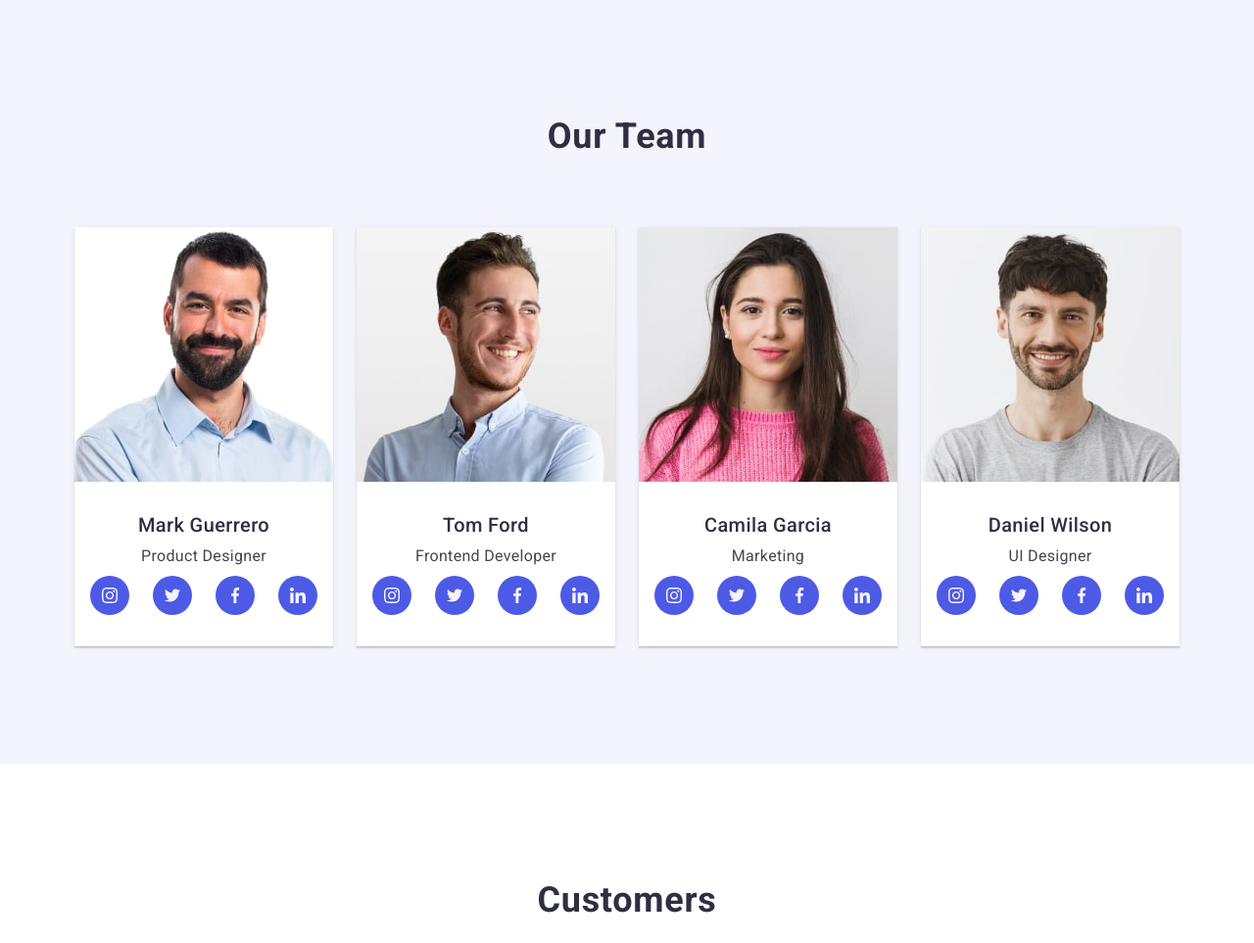
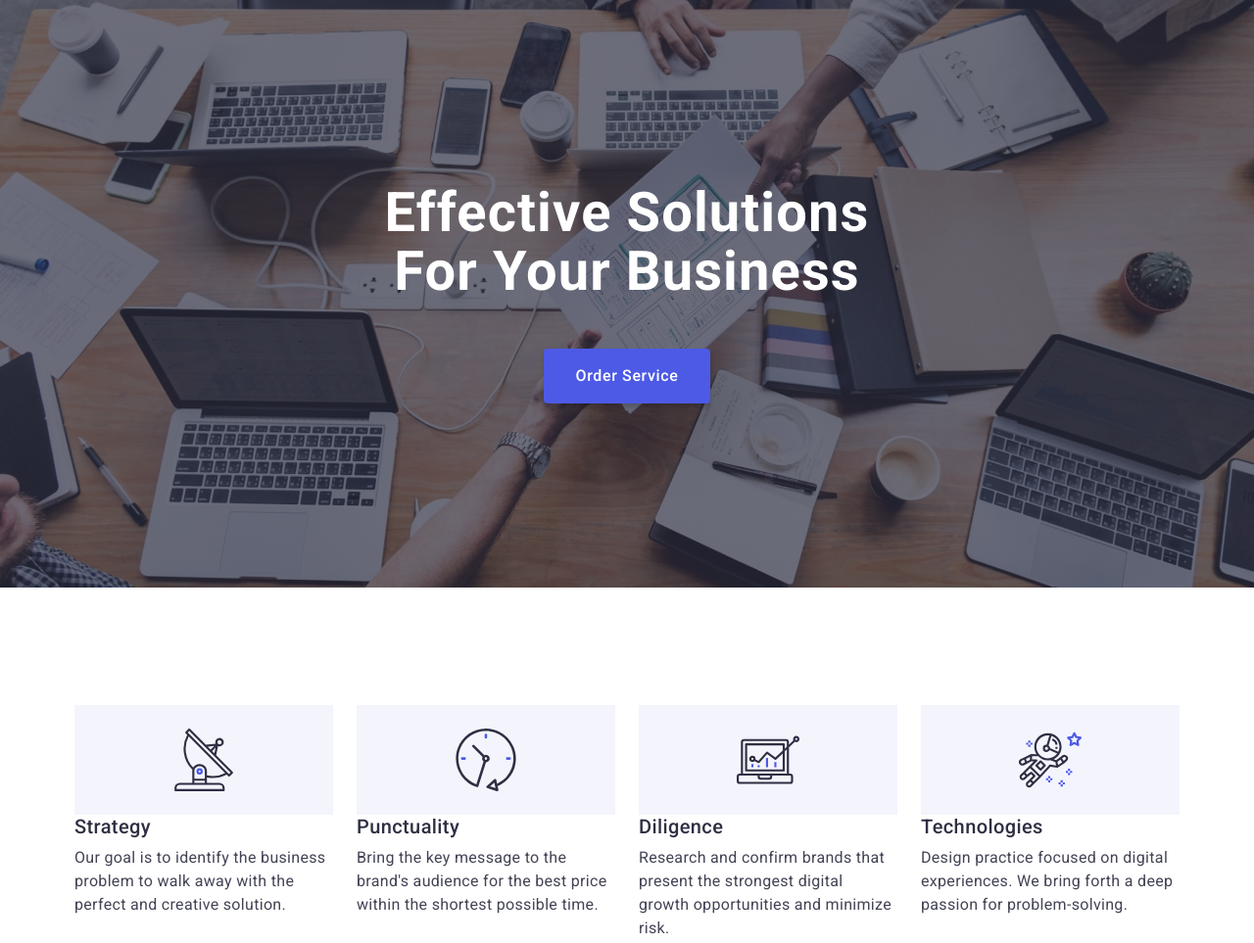
Before and after one commit to havryliaksv/goit-markup-hw-07, a plain HTML site: page index.html in a window 1280 px wide. Shown: the top 963 px of the page at 98% size. Drawn offline with nearby package versions, Linux system fonts and the light colour scheme.

Commit message:
edit hw7

```diff
--- a/css/styles.css
+++ b/css/styles.css
@@ -227,41 +227,42 @@ body {
 }
 /*--------------------HERO-------------------------*/
 .hero {
-  max-width: 1440px;
-  min-height: 600px;
+  max-width: 428px;
+  min-height: 432px;
   margin-left: auto;
   margin-right: auto;
-  padding-top: 188px;
-  padding-bottom: 188px;
+  padding-top: 112px;
+  padding-bottom: 112px;
 
   text-align: center;
 
-  background-color: var(--hero-background-color);
+  background-color: var(--title-color);
   background-image: var(--line-grad), url(../images/hero-img.jpg);
   background-size: cover;
   background-position: center;
   background-repeat: no-repeat;
 }
 .hero-title {
+  max-width: 320px;
   margin-left: auto;
   margin-right: auto;
-  margin-bottom: 48px;
-  max-width: 496px;
+  margin-bottom: 72px;
 
   font-weight: 700;
-  font-size: 56px;
-  line-height: 1.07;
+  font-size: 36px;
+  line-height: 1.11;
   letter-spacing: 0.02em;
-  color: var(--hero-title-color);
+  text-transform: capitalize;
+  color: var(--secondary-accent-color);
 }
 .hero-btn {
   display: inline-block;
   padding: 16px 32px;
   border-radius: 4px;
 
-  color: var(--hero-btn-color);
+  color: var(--secondary-accent-color);
 
-  background: var(--hero-background-btn-color);
+  background: var(--interactive-color);
   box-shadow: 0px 4px 4px rgba(0, 0, 0, 0.15);
 
   transition: background 250ms var(--timeing-function),
@@ -274,46 +275,24 @@ body {
 }
 /*--------------------FEATURES-------------------------*/
 .features {
-  padding-top: 120px;
-  padding-bottom: 120px;
+  padding-top: 96px;
+  padding-bottom: 96px;
 }
 .features-list {
   display: flex;
   flex-wrap: wrap;
+  row-gap: 72px;
+  column-gap: 24px;
 }
 .features-item {
-  width: calc((100% - 3 * 24px) / 4);
-}
-.features-item:not(:last-child) {
-  margin-right: 24px;
-}
-.features-item::before {
-  content: '';
-  display: block;
-  height: 112px;
-
-  background-color: var(--btn-background-color);
-  background-repeat: no-repeat;
-  background-position: center;
-  background-size: auto;
-}
-.icon-antenna::before {
-  background-image: url(../images/antenna.svg);
-}
-.icon-clock::before {
-  background-image: url(../images/clock.svg);
-}
-.icon-diagram::before {
-  background-image: url(../images/diagram.svg);
-}
-.icon-astronaut::before {
-  background-image: url(../images/astronaut.svg);
+  width: 100%;
 }
 .features-subtitle {
   margin-bottom: 8px;
 
   font-weight: 500;
   font-size: 20px;
+  text-align: center;
   line-height: 1.2;
   letter-spacing: 0.02em;
   color: var(--title-color);
@@ -936,10 +915,36 @@ body {
   box-shadow: none;
 }
 
+@media screen and (max-width: 1200px) {
+  .content {
+    display: none;
+  }
+}
+
 @media screen and (min-width: 768px) {
   .container {
     max-width: 766px;
   }
+  .hero {
+    max-width: 768px;
+    min-height: 436px;
+    padding-bottom: 108px;
+  }
+  .hero-title {
+    max-width: 496px;
+    margin-bottom: 40px;
+
+    font-size: 56px;
+    line-height: 1.07;
+  }
+
+  .features-subtitle {
+    text-align: start;
+  }
+  .features-item {
+    width: calc((100% - 24px) / 2);
+  }
+
   .customers-list {
     column-gap: 24px;
   }
@@ -958,6 +963,45 @@ body {
   .container {
     max-width: 1158px;
   }
+  .hero {
+    max-width: 1440px;
+    min-height: 600px;
+    padding-top: 188px;
+    padding-bottom: 188px;
+  }
+  .hero-title {
+    margin-bottom: 48px;
+  }
+  .features {
+    padding-top: 120px;
+    padding-bottom: 120px;
+  }
+
+  .features-item {
+    width: calc((100% - 3 * 24px) / 4);
+  }
+  .features-item::before {
+    content: '';
+    display: block;
+    height: 112px;
+
+    background-color: var(--main-background-color);
+    background-repeat: no-repeat;
+    background-position: center;
+    background-size: auto;
+  }
+  .icon-antenna::before {
+    background-image: url(../images/antenna.svg);
+  }
+  .icon-clock::before {
+    background-image: url(../images/clock.svg);
+  }
+  .icon-diagram::before {
+    background-image: url(../images/diagram.svg);
+  }
+  .icon-astronaut::before {
+    background-image: url(../images/astronaut.svg);
+  }
   .customers {
     padding-top: 120px;
     padding-bottom: 120px;
--- a/index.html
+++ b/index.html
@@ -61,15 +61,15 @@
       </div>
     </header> -->
     <main>
-      <!-- <section class="hero">
+      <section class="hero">
         <div class="container">
           <h1 class="hero-title">Effective Solutions for Your Business</h1>
           <button type="button" class="hero-btn btn" data-modal-open>
             Order Service
           </button>
         </div>
-      </section> -->
-      <!-- <section class="features">
+      </section>
+      <section class="features">
         <div class="container">
           <h2 class="features-title visually-hidden">Our features</h2>
           <ul class="features-list list">
@@ -103,8 +103,8 @@
             </li>
           </ul>
         </div>
-      </section> -->
-      <!-- <section class="content">
+      </section>
+      <section class="content">
         <div class="container">
           <h2 class="content-title">What are we doing</h2>
           <ul class="content-list list">
@@ -134,7 +134,7 @@
             </li>
           </ul>
         </div>
-      </section> -->
+      </section>
       <section class="team">
         <div class="container">
           <h2 class="team-title">Our Team</h2>
```
